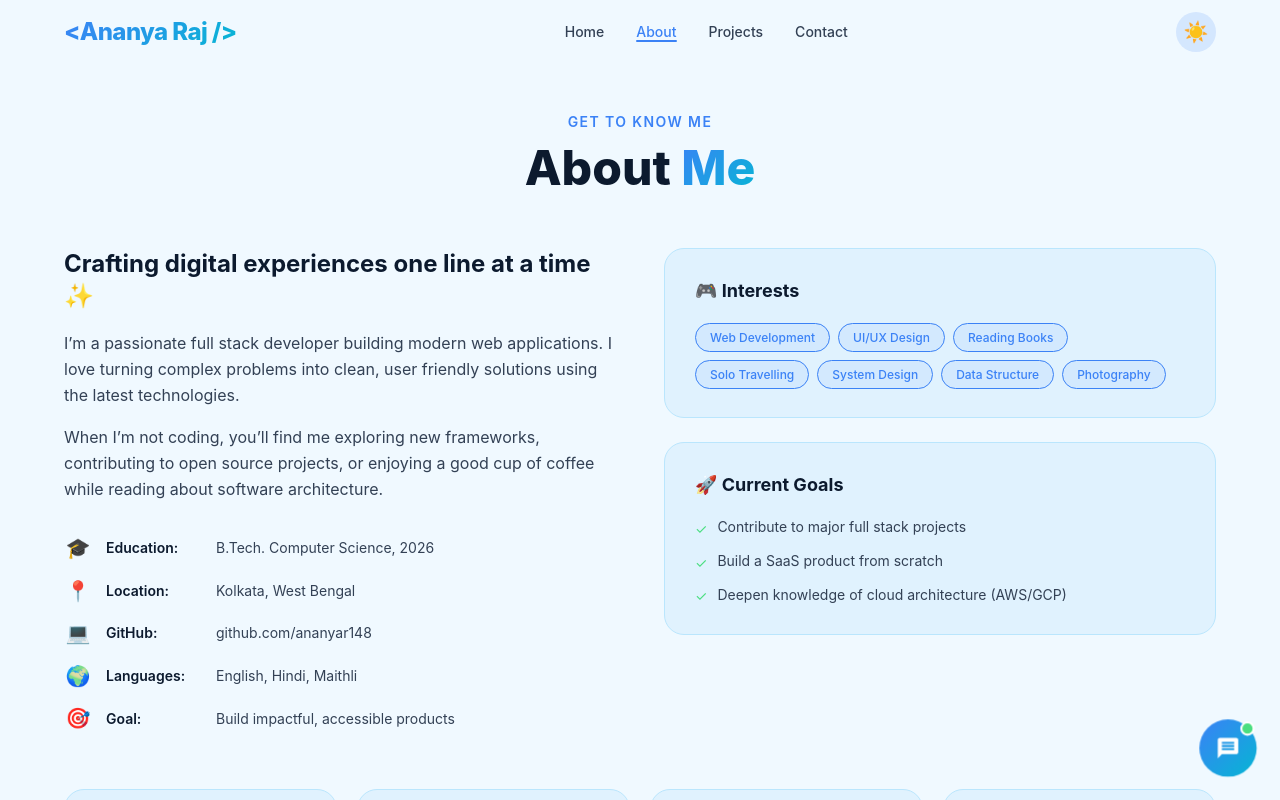
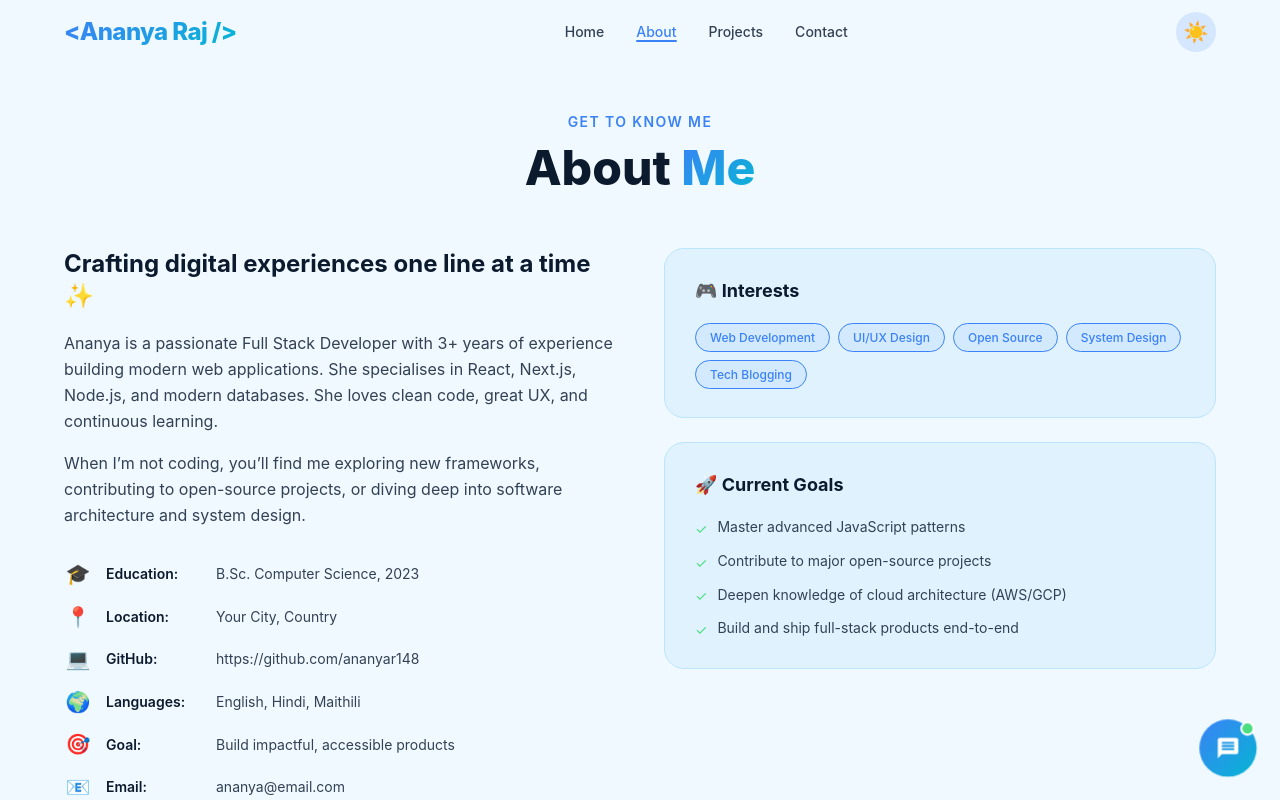
Before and after one commit to ananyar148/PORTFOLIO, a Next.js app: page /about in a window 1280 px wide. Shown: the top 800 px of the page. Built offline with nearby package versions, Linux system fonts and the light colour scheme.

Commit message:
fix: pull About page data from chatData.js — single source of truth

```diff
--- a/components/About-Ananya-Raj.js
+++ b/components/About-Ananya-Raj.js
@@ -3,37 +3,36 @@
 /**
  * About.js
  * Combined About + Skills section.
- * Includes personal info, career summary, education, stats,
- * and skill categories with animated progress bars.
+ * Data sourced from @/lib/chatData — single source of truth.
  */
 
 import { useRef } from 'react';
 import { motion, useInView } from 'framer-motion';
 import { skillCategories, stats } from '@/data/skills';
+import { PROFILE } from '@/lib/chatData';
 
 const INTERESTS = [
   'Web Development',
   'UI/UX Design',
   'Open Source',
-  // 'Machine Learning',
   'System Design',
   'Tech Blogging',
-  'Photography',
 ];
 
 const PERSONAL_DETAILS = [
-  { icon: '🎓', label: 'Education', value: 'B.Tech in Computer Science, 2026' },
-  { icon: '📍', label: 'Location', value: 'Kolkata, West Bengal' },
-  { icon: '💻', label: 'GitHub', value: 'github.com/ananyar148' },
+  { icon: '🎓', label: 'Education', value: PROFILE.education },
+  { icon: '📍', label: 'Location',  value: PROFILE.location  },
+  { icon: '💻', label: 'GitHub',    value: PROFILE.github    },
   { icon: '🌍', label: 'Languages', value: 'English, Hindi, Maithili' },
-  { icon: '🎯', label: 'Goal', value: 'Build impactful, accessible products' },
+  { icon: '🎯', label: 'Goal',      value: 'Build impactful, accessible products' },
+  { icon: '📧', label: 'Email',     value: PROFILE.email     },
 ];
 
 const CURRENT_GOALS = [
   'Master advanced JavaScript patterns',
   'Contribute to major open-source projects',
-  'Build a SaaS product from scratch',
   'Deepen knowledge of cloud architecture (AWS/GCP)',
+  'Build and ship full-stack products end-to-end',
 ];
 
 const CARD_CLASS =
@@ -207,14 +206,12 @@ export default function About() {
             </h3>
             <div className="mx-auto space-y-5 text-pretty">
               <p className="leading-relaxed" style={{ color: 'var(--text-secondary)' }}>
-                I&rsquo;m a passionate full stack developer with 3+ years of hands-on experience
-                building modern web applications. I love turning complex problems into clean,
-                user-friendly solutions using the latest technologies.
+                {PROFILE.bio}
               </p>
               <p className="leading-relaxed" style={{ color: 'var(--text-secondary)' }}>
                 When I&rsquo;m not coding, you&rsquo;ll find me exploring new frameworks,
-                contributing to open-source projects, or enjoying a good cup of coffee
-                while reading about software architecture.
+                contributing to open-source projects, or diving deep into software architecture
+                and system design.
               </p>
             </div>
           </motion.div>
--- a/components/About.js
+++ b/components/About.js
@@ -9,6 +9,7 @@
 import { useRef } from 'react';
 import { motion, useInView } from 'framer-motion';
 import { skillCategories, stats } from '@/data/skills';
+import { PROFILE } from '@/lib/chatData';
 
 /* ── Animation variants ─────────────────────────────────────────────── */
 const fadeUp = {
@@ -154,22 +155,24 @@ export default function About() {
   const headerView = useInView(headerRef, { once: true, margin: '-80px' });
 
   const quickFacts = [
-    { icon: '🎓', label: 'Education', value: 'B.Tech. Computer Science, 2026' },
-    { icon: '📍', label: 'Location',  value: 'Kolkata, West Bengal'           },
-    { icon: '💻', label: 'GitHub',    value: 'github.com/ananyar148'          },
-    { icon: '🌍', label: 'Languages', value: 'English, Hindi, Maithli'        },
+    { icon: '🎓', label: 'Education', value: PROFILE.education },
+    { icon: '📍', label: 'Location',  value: PROFILE.location  },
+    { icon: '💻', label: 'GitHub',    value: PROFILE.github     },
+    { icon: '🌍', label: 'Languages', value: 'English, Hindi, Maithili' },
     { icon: '🎯', label: 'Goal',      value: 'Build impactful, accessible products' },
+    { icon: '📧', label: 'Email',     value: PROFILE.email      },
   ];
 
   const interests = [
-    'Web Development', 'UI/UX Design', 'Reading Books', 'Solo Travelling',
-    'System Design', 'Data Structure', 'Photography',
+    'Web Development', 'UI/UX Design', 'Open Source',
+    'System Design', 'Tech Blogging',
   ];
 
   const goals = [
-    'Contribute to major full stack projects',
-    'Build a SaaS product from scratch',
+    'Master advanced JavaScript patterns',
+    'Contribute to major open-source projects',
     'Deepen knowledge of cloud architecture (AWS/GCP)',
+    'Build and ship full-stack products end-to-end',
   ];
 
   return (
@@ -231,17 +234,14 @@ export default function About() {
               className="leading-relaxed"
               style={{ color: 'var(--text-secondary)', marginBottom: '1rem' }}
             >
-              I&rsquo;m a passionate full stack developer building modern web applications. I love
-              turning complex problems into clean, user friendly solutions using the latest
-              technologies.
+              {PROFILE.bio}
             </p>
             <p
               className="leading-relaxed"
               style={{ color: 'var(--text-secondary)', marginBottom: '2rem' }}
             >
               When I&rsquo;m not coding, you&rsquo;ll find me exploring new frameworks, contributing
-              to open source projects, or enjoying a good cup of coffee while reading about
-              software architecture.
+              to open-source projects, or diving deep into software architecture and system design.
             </p>
 
             {/* Quick facts */}
```
